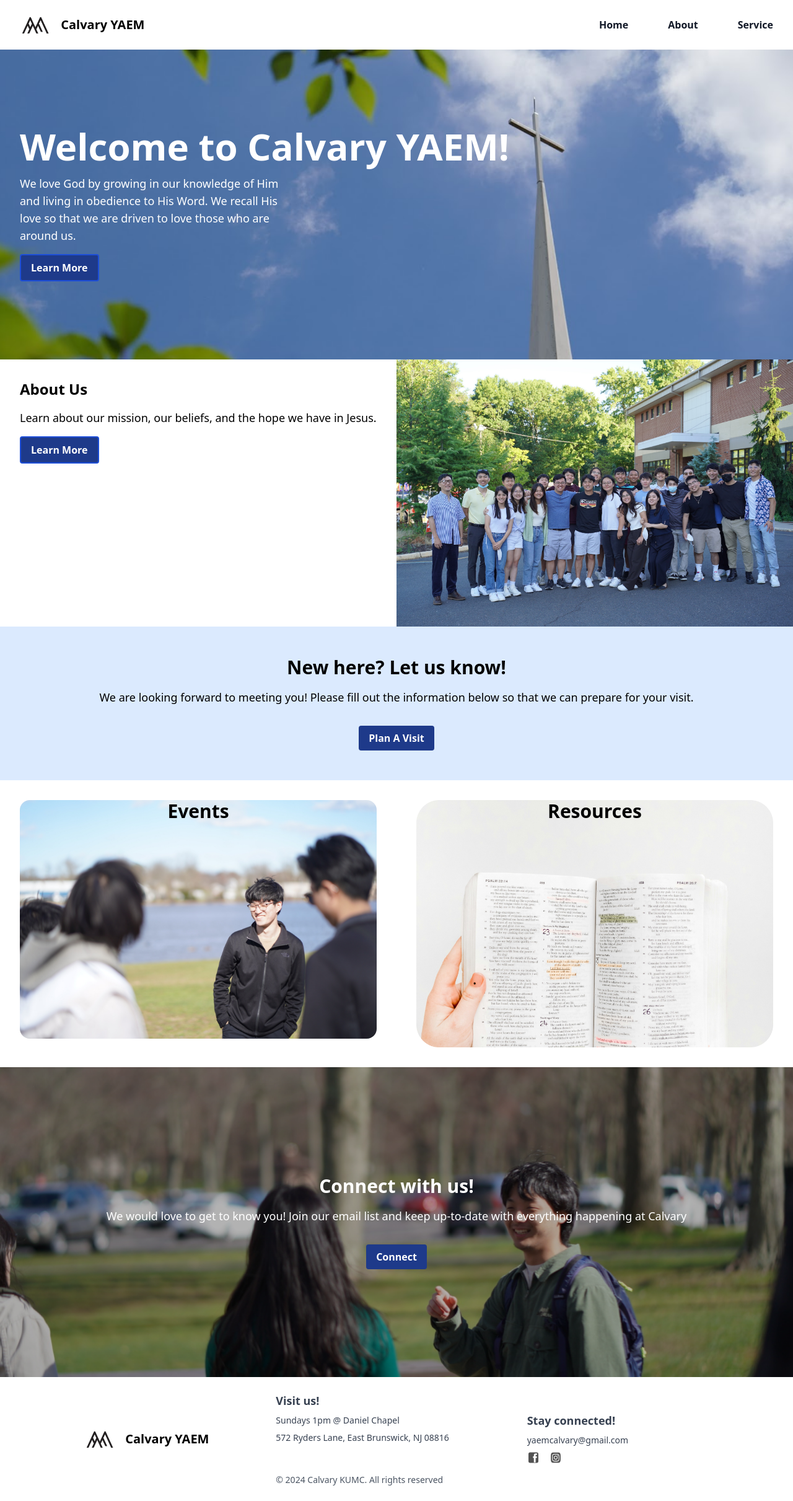
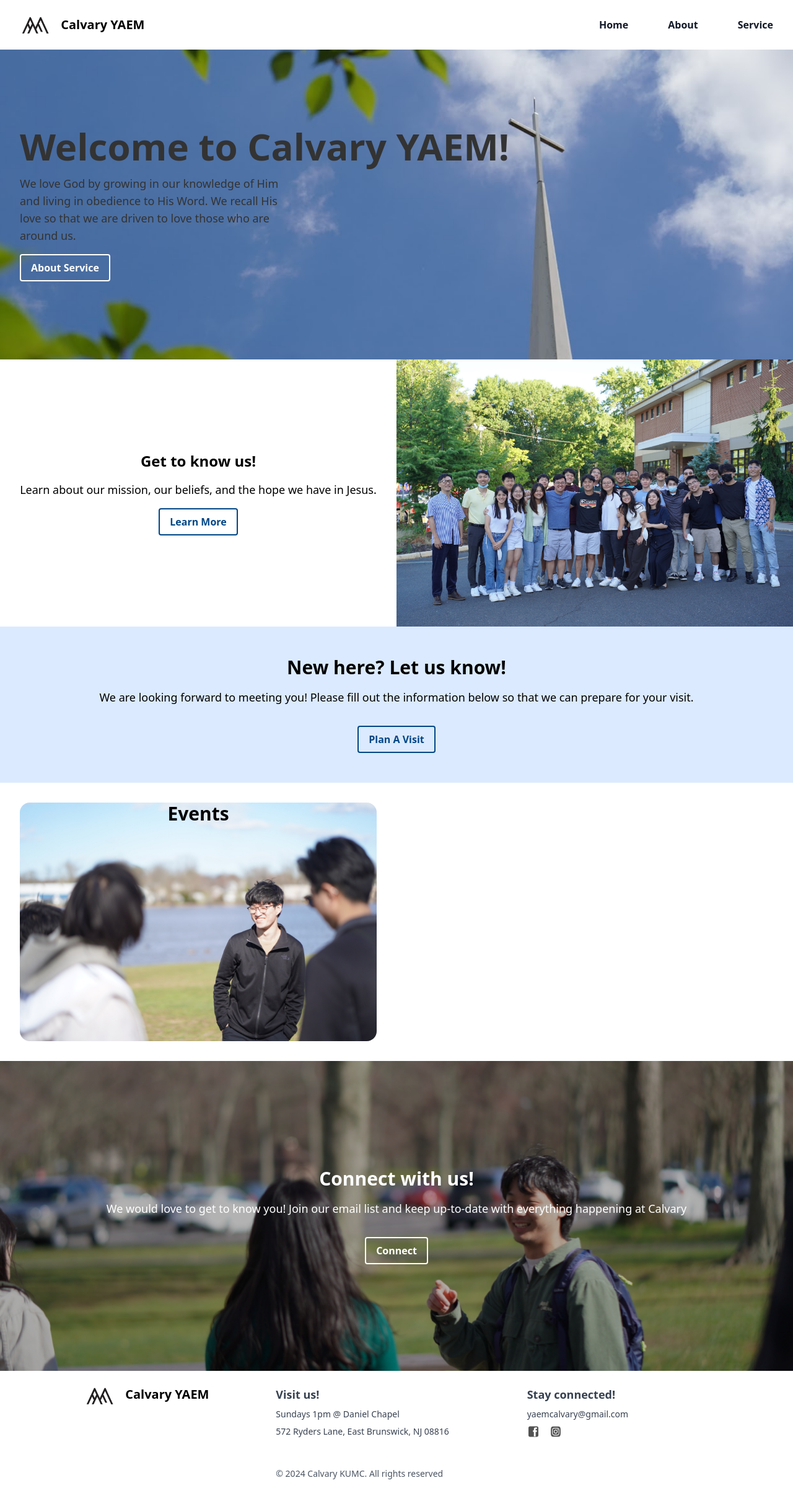
Before and after one commit to yaemcalvary/yaemwebsite, a React (Create React App) app: page / in a window 1280 px wide. Shown: the whole page at 62% size. Built offline with nearby package versions, Linux system fonts and the light colour scheme.

Commit message:
formatting/colors

```diff
--- a/src/App.js
+++ b/src/App.js
@@ -7,7 +7,7 @@ import HomePage from "./home";
 import AboutPage from "./about";
 import EventsPage from "./events";
 import ServicePage from "./service";
-import ResourcesPage from "./resources";
+// import ResourcesPage from "./resources";
 
 function App() {
   return (
@@ -21,7 +21,7 @@ function App() {
             <Route path="/about" element={<AboutPage />} />
             <Route path="/events" element={<EventsPage />} />
             <Route path="/service" element={<ServicePage />} />
-            <Route path="/resources" element={<ResourcesPage />} />
+            {/* <Route path="/resources" element={<ResourcesPage />} /> */}
           </Routes>
         </div>
         <Footer />
--- a/src/about.js
+++ b/src/about.js
@@ -9,6 +9,7 @@ function AboutPage() {
       name: "Inerrancy and Infallibility of Scripture",
       description:
         "The Bible is the inspired and inerrant Word of God, the only infallible rule of faith and practice.",
+      height: "100px",
     },
     {
       id: 2,
@@ -16,6 +17,7 @@ function AboutPage() {
       name: "The Trinity",
       description:
         "There is one eternal God, existing in three persons—Father, Son, and Holy Spirit—each deserving equal love, honor, and worship.",
+      height: "160px",
     },
     {
       id: 3,
@@ -23,6 +25,7 @@ function AboutPage() {
       name: "The Fall",
       description:
         "All humanity shares in Adam's original sin, leading to a state of lostness and helplessness.",
+      height: "120px",
     },
     {
       id: 4,
@@ -30,6 +33,7 @@ function AboutPage() {
       name: "God's Mercy and Grace",
       description:
         "Out of His boundless love and mercy, God sovereignly chooses sinners from every nation for redemption through the Holy Spirit's work and Jesus Christ's atoning sacrifice.",
+      height: "110px",
     },
     {
       id: 5,
@@ -37,6 +41,7 @@ function AboutPage() {
       name: "Being Born Again",
       description:
         "Those quickened by the Spirit, upon hearing the Word of God, believe in Christ as their Savior, are born anew, adopted as God's children, and will persevere until the end.",
+      height: "130px",
     },
     {
       id: 6,
@@ -44,6 +49,7 @@ function AboutPage() {
       name: "Justification",
       description:
         "Justification comes by faith, wherein the undeserving sinner is covered with Christ's righteousness",
+      height: "140px",
     },
     {
       id: 7,
@@ -51,6 +57,7 @@ function AboutPage() {
       name: "Sanctification",
       description:
         "The aim of God's salvation is holiness, good deeds, and service to glorify Him in the believer's life.",
+      height: "120px",
     },
   ];
 
@@ -67,19 +74,21 @@ function AboutPage() {
           position: "relative",
         }}
       >
-        <div className="relative text-center text-white">
+        <div className="relative text-center text-black">
           <h1 className="text-3xl md:text-6xl font-bold">About Us</h1>
         </div>
       </div>
 
       {/* Split Section with Text on Left and Image on Right */}
-      <div className="flex py-12">
-        <div className="w-1/2 p-8">
+      <div className="flex">
+        <div className="w-1/2 p-8 flex flex-col justify-center items-center">
+          <div className="text-center">
             <h2 className="text-2xl font-bold mb-4">Our Mission</h2>
             <p className="text-lg">
               Our mission is to abide in Him in every facet of life and to bear
               witness to our neighbors, bringing glory to His name.
             </p>
+          </div>
         </div>
         <div className="w-1/2">
           <img
@@ -91,7 +100,7 @@ function AboutPage() {
       </div>
 
       {/* Split Section with Image on Left and Text on Right */}
-      <div className="flex py-12 bg-gray-100">
+      <div className="flex">
         <div className="w-1/2">
           <img
             src="/churchBotLeft.png"
@@ -99,7 +108,8 @@ function AboutPage() {
             className="w-full h-auto"
           />
         </div>
-        <div className="w-1/2 p-8">
+        <div className="w-1/2 p-8 flex flex-col justify-center items-center">
+          <div className="text-center">
             <h2 className="text-2xl font-bold mb-4">Our Vision</h2>
             <p className="text-lg">
               Calvary YAEM endeavors to be a gospel-centered community for both
@@ -107,6 +117,7 @@ function AboutPage() {
               meaningful church relationships internally and externally that are
               founded upon the gospel.
             </p>
+          </div>
         </div>
       </div>
 
@@ -127,13 +138,14 @@ function AboutPage() {
               >
                 <div
                   className="rounded-lg shadow-lg overflow-hidden"
-                  style={{ background: "transparent" }}
+                  style={{ background: "white", height: "300px" }}
                 >
                   <div className="relative">
                     <img
                       src={member.image}
                       alt={member.name}
-                      className="w-full h-48 object-cover"
+                      className="w-full object-contain"
+                      style={{ height: member.height }}
                     />
                     <div className="absolute top-0 left-0 p-4 text-white text-2xl font-bold bg-black bg-opacity-50 rounded-full">
                       {member.id}
@@ -157,31 +169,37 @@ function AboutPage() {
         </div>
         <div className="container mx-auto px-4">
           <div className="flex flex-wrap justify-center -mx-4">
-            <div className="w-full md:w-1/2 lg:w-1/3 px-4 mb-8">
-              <div className="bg-white rounded-lg shadow-lg overflow-hidden">
+            <div className="w-full md:w-1/2 lg:w-1/3 px-4 mb-8 flex">
+              <div className="bg-white rounded-lg shadow-lg overflow-hidden flex flex-col">
                 <img
                   src="/pastorpaul.png"
                   alt="Paul Baek"
                   className="w-full h-auto"
+                  style={{ height: "300px", objectFit: "cover" }}
                 />
-                <div className="p-4 text-center">
+                <div className="p-4 text-center flex-grow flex flex-col justify-between">
+                  <div>
                     <h3 className="text-xl font-bold mt-4">Pastor</h3>
                     <h3 className="text-lg font-bold mt-4">Paul Baek</h3>
-                  <p className="text-lg text-gray-700">Description</p>
+                  </div>
+                  <p className="text-lg text-gray-700 mt-4">Description</p>
                 </div>
               </div>
             </div>
-            <div className="w-full md:w-1/2 lg:w-1/3 px-4 mb-8">
-              <div className="bg-white rounded-lg shadow-lg overflow-hidden">
+            <div className="w-full md:w-1/2 lg:w-1/3 px-4 mb-8 flex">
+              <div className="bg-white rounded-lg shadow-lg overflow-hidden flex flex-col">
                 <img
                   src="/joo.png"
                   alt="JooHyeng Lee"
-                  className="w-full h-auto object"
+                  className="w-full h-auto"
+                  style={{ height: "300px", objectFit: "cover" }}
                 />
-                <div className="p-4 text-center">
+                <div className="p-4 text-center flex-grow flex flex-col justify-between">
+                  <div>
                     <h3 className="text-xl font-bold mt-4">President</h3>
                     <h3 className="text-lg font-bold mt-4">JooHyeng Lee</h3>
-                  <p className="text-lg text-gray-700">Description</p>
+                  </div>
+                  <p className="text-lg text-gray-700 mt-4">Description</p>
                 </div>
               </div>
             </div>
@@ -205,7 +223,7 @@ function AboutPage() {
           </p>
           <Link
             to="/about"
-            className="bg-blue-900 hover:bg-blue-800 text-white font-bold py-2 px-4 rounded inline-block mt-4"
+            className="bg-transparent hover:bg-blue-200 text-white font-bold py-2 px-4 rounded inline-block mt-4  border-white border-solid border-2"
           >
             Connect
           </Link>
--- a/src/events.js
+++ b/src/events.js
@@ -59,7 +59,7 @@ function EventsPage() {
           </p>
           <Link
             to="/events"
-            className="bg-blue-900 hover:bg-blue-800 text-white font-bold py-2 px-4 rounded"
+            className="bg-transparent hover:bg-blue-200 text-[#004686] border-[#004686] border-2 font-bold py-2 px-4 rounded"
           >
             Connect
           </Link>
@@ -86,7 +86,7 @@ function EventsPage() {
           </p>
           <Link
             to="/events"
-            className="bg-blue-900 hover:bg-blue-800 text-white font-bold py-2 px-4 rounded"
+            className="bg-transparent hover:bg-blue-200 text-white font-bold py-2 px-4 rounded inline-block mt-4  border-white border-solid border-2"
           >
             Connect
           </Link>
--- a/src/footer.js
+++ b/src/footer.js
@@ -3,9 +3,9 @@ import React from "react";
 function Footer() {
   return (
     <footer className="bg-white py-6 px-10">
-      <div className="max-w-7xl mx-auto grid md:grid-cols-3 gap-4 items-start md:items-stretch">
+      <div className="max-w-7xl mx-auto grid md:grid-cols-3 gap-4 items-start">
         {/* Left Section: Logo and Calvary YAEM */}
-        <div className="flex items-center justify-center md:justify-start space-x-4 md:pl-24">
+        <div className="flex items-start justify-center md:justify-start space-x-4 md:pl-24">
           <img src="/yaemlogo.png" alt="Calvary Logo" className="h-8 w-auto" />
           <span className="font-bold text-xl">Calvary YAEM</span>
         </div>
@@ -25,7 +25,7 @@ function Footer() {
         </div>
 
         {/* Right Section: Contact Info and Social Icons */}
-        <div className="text-gray-700 text-sm space-y-2 text-center md:text-left md:pt-8">
+        <div className="text-gray-700 text-sm space-y-2 text-center md:text-left">
           <div className="text-lg font-bold">Stay connected!</div>
           <div className="flex justify-center md:justify-start">
             yaemcalvary@gmail.com
--- a/src/home.js
+++ b/src/home.js
@@ -15,19 +15,19 @@ function HomePage() {
         }}
       >
         <div className="hero-text text-left ml-8">
-          <h1 className="text-4xl md:text-6xl font-bold text-white mb-4">
+          <h1 className="text-4xl md:text-6xl font-bold text-[#333333] mb-4">
             Welcome to Calvary YAEM!
           </h1>
-          <p className="text-lg text-white max-w-md">
+          <p className="text-lg text-[#333333] max-w-md">
             We love God by growing in our knowledge of Him and living in
             obedience to His Word. We recall His love so that we are driven to
             love those who are around us.
           </p>
           <Link
-            to="/"
-            className="bg-blue-900 hover:bg-blue-800 text-white font-bold py-2 px-4 rounded inline-block mt-4 border border-blue-700 border-solid border-2"
+            to="/service"
+            className="bg-transparent hover:bg-blue-200 text-white font-bold py-2 px-4 rounded inline-block mt-4 border-white border-solid border-2"
           >
-            Learn More
+            About Service
           </Link>
         </div>
       </div>
@@ -35,17 +35,20 @@ function HomePage() {
       {/* Existing Section */}
       <div className="flex">
         {/* Left Half */}
-        <div className="w-1/2 p-8">
-          <h2 className="text-2xl font-bold mb-4">About Us</h2>
+        <div className="w-1/2 p-8 flex flex-col items-center justify-center">
+          <div className="text-center">
+            <h2 className="text-2xl font-bold mb-4">Get to know us!</h2>
             <p className="text-lg">
-            Learn about our mission, our beliefs, and the hope we have in Jesus.
+              Learn about our mission, our beliefs, and the hope we have in
+              Jesus.
             </p>
             <Link
               to="/about"
-            className="bg-blue-900 hover:bg-blue-800 text-white font-bold py-2 px-4 rounded inline-block mt-4 border border-blue-700 border-solid border-2"
+              className="bg-white hover:bg-blue-200 text-[#004686] font-bold py-2 px-4 rounded inline-block mt-4 border-[#004686] border-solid border-2"
             >
               Learn More
             </Link>
+          </div>
         </div>
         {/* Right Half (Image) */}
         <div className="w-1/2">
@@ -63,7 +66,7 @@ function HomePage() {
           </p>
           <Link
             to="/"
-            className="bg-blue-900 hover:bg-blue-800 text-white font-bold py-2 px-4 rounded inline-block mt-4"
+            className="bg-transparent hover:bg-blue-200 text-[#004686] font-bold py-2 px-4 rounded inline-block mt-4 border-[#004686] border-solid border-2"
           >
             Plan A Visit
           </Link>
@@ -90,7 +93,7 @@ function HomePage() {
           </Link>
         </div>
         {/* Right Half with Image and Text */}
-        <div className="w-1/2 p-8">
+        {/* <div className="w-1/2 p-8">
           <Link to="/resources">
             <div className="relative">
               <img
@@ -107,7 +110,7 @@ function HomePage() {
               </div>
             </div>
           </Link>
-        </div>
+        </div> */}
       </div>
 
       {/* New Section with Background Image */}
@@ -138,7 +141,7 @@ function HomePage() {
           </p>
           <Link
             to="/"
-            className="bg-blue-900 hover:bg-blue-800 text-white font-bold py-2 px-4 rounded inline-block mt-4"
+            className="bg-transparent hover:bg-blue-200 text-white font-bold py-2 px-4 rounded inline-block mt-4  border-white border-solid border-2"
           >
             Connect
           </Link>
--- a/src/service.js
+++ b/src/service.js
@@ -18,8 +18,8 @@ function ServicePage() {
           position: "relative",
         }}
       >
-        <div className="relative text-center text-white">
-          <h1 className="text-3xl md:text-6xl font-bold">Service</h1>
+        <div className="relative text-center text-black">
+          <h1 className="text-3xl md:text-6xl font-medium">Service</h1>
         </div>
       </div>
 
@@ -95,6 +95,22 @@ function ServicePage() {
         </div>
       </div>
       {/* end of section */}
+      {/* New Section */}
+      <div className="bg-blue-100 flex items-center justify-center py-12">
+        <div className="text-center">
+          <h2 className="text-3xl font-bold mb-4">New here? Let us know!</h2>
+          <p className="text-lg mb-4">
+            We are looking forward to meeting you! Please fill out the
+            information below so that we can prepare for your visit.
+          </p>
+          <Link
+            to="/"
+            className="bg-transparent hover:bg-blue-200 text-[#004686] font-bold py-2 px-4 rounded inline-block mt-4 border-[#004686] border-solid border-2"
+          >
+            Plan A Visit
+          </Link>
+        </div>
+      </div>
       {/* New Background Section */}
       <div
         className="flex items-center justify-center text-center text-white py-24"
@@ -112,7 +128,7 @@ function ServicePage() {
           </p>
           <Link
             to="/service"
-            className="bg-blue-900 hover:bg-blue-800 text-white font-bold py-2 px-4 rounded inline-block mt-4"
+            className="bg-transparent hover:bg-blue-200 text-white font-bold py-2 px-4 rounded inline-block mt-4  border-white border-solid border-2"
           >
             Connect
           </Link>
```
Lines whose indentation alone changed are shown as unchanged.
